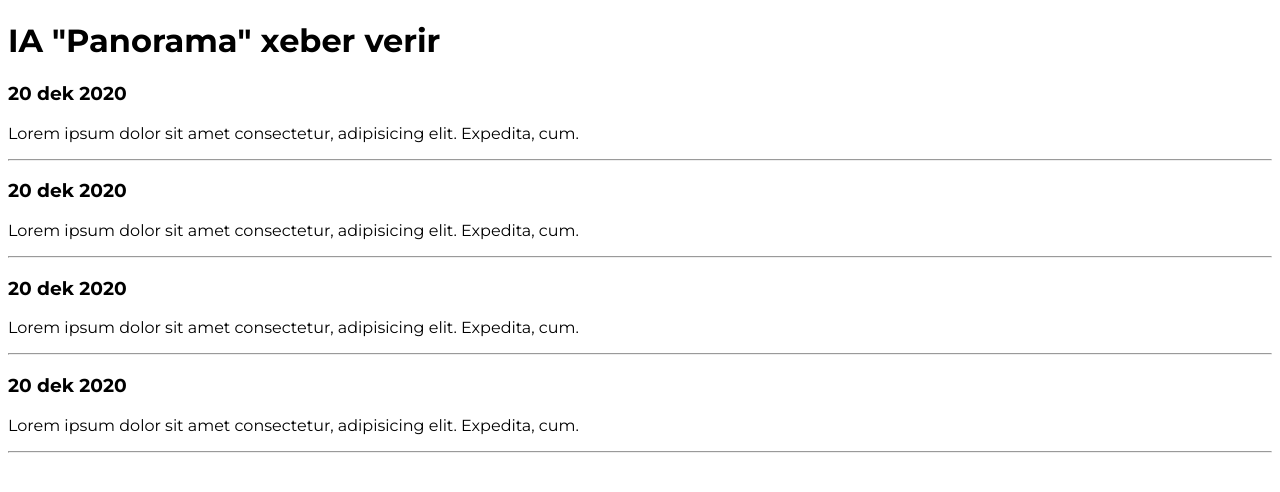
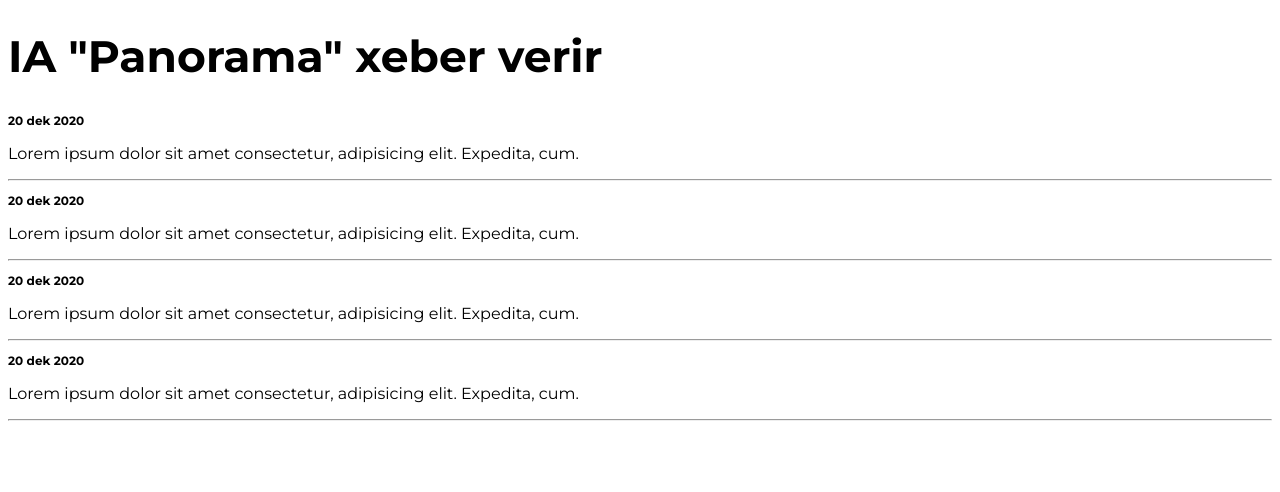
Before and after one commit to RaviHamidov/NetlifyProcess, a plain HTML site: page index.html in a window 1280 px wide. Drawn offline with Linux system fonts and the light colour scheme.

Commit message:
GitHub Organize

```diff
--- a/index.html
+++ b/index.html
@@ -8,6 +8,15 @@
       @import url("https://fonts.googleapis.com/css2?family=Montserrat:ital,wght@0,200;0,300;0,400;0,500;0,600;0,700;0,800;0,900;1,200;1,300;1,400;1,500;1,600;1,700;1,800;1,900&display=swap");
       body {
         font-family: "Montserrat", sans-serif;
+      }
+      h1 {
+        font-size: 44px;
+      }
+      h3 {
+        font-size: 12px;
+      }
+      p {
+        font-size: 16px;
       }
     </style>
   </head>
```
